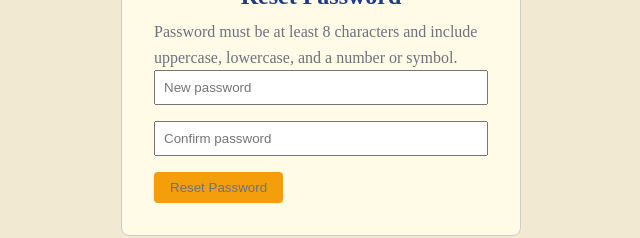
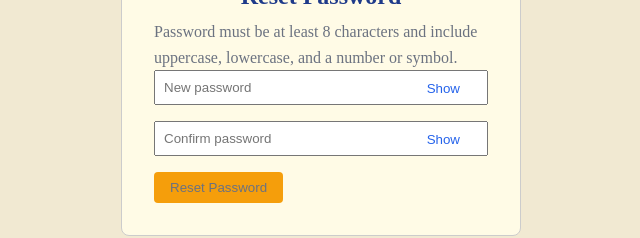
Before and after one commit to MiTOBrien/eds, a Vue app: page /reset-password in a window 1280 px wide. Shown: the part 447-685 px from the top of the page, without its empty margins (319-959 px from the left). Built offline with nearby package versions, Linux system fonts and the light colour scheme.

Commit message:
Fixes the show password option on pwd reset page

```diff
--- a/src/views/ResetPasswordView.vue
+++ b/src/views/ResetPasswordView.vue
@@ -57,19 +57,31 @@ const submitReset = async () => {
         Password must be at least 8 characters and include uppercase, lowercase, and a number or
         symbol.
       </p>
+      <div class="input-group">
         <input
-        type="password"
           v-model="password"
           :type="showPassword ? 'text' : 'password'"
           placeholder="New password"
         />
-      <p v-if="!doPasswordsMatch" class="validation-message">Passwords do not match.</p>
+        <button type="button" class="toggle-password" @click="showPassword = !showPassword">
+          {{ showPassword ? 'Hide' : 'Show' }}
+        </button>
+      </div>
+
+      <div class="input-group">
         <input
-        type="password"
           v-model="passwordConfirmation"
           :type="showConfirmPassword ? 'text' : 'password'"
           placeholder="Confirm password"
         />
+        <button
+          type="button"
+          class="toggle-password"
+          @click="showConfirmPassword = !showConfirmPassword"
+        >
+          {{ showConfirmPassword ? 'Hide' : 'Show' }}
+        </button>
+      </div>
       <button type="submit" :disabled="!isPasswordValid || !doPasswordsMatch">
         Reset Password
       </button>
@@ -86,12 +98,36 @@ const submitReset = async () => {
   border: 1px solid #ccc;
   border-radius: 8px;
 }
+
 input {
   display: block;
   width: 100%;
   margin-bottom: 1rem;
   padding: 0.5rem;
 }
+
+.input-group {
+  position: relative;
+  margin-bottom: 1rem;
+}
+
+.input-group input {
+  width: 100%;
+  padding-right: 4rem;
+}
+
+.toggle-password {
+  position: absolute;
+  top: 50%;
+  right: 0.75rem;
+  transform: translateY(-50%);
+  background: none;
+  border: none;
+  color: #2563eb;
+  font-weight: 500;
+  cursor: pointer;
+}
+
 button {
   padding: 0.5rem 1rem;
 }
```
Also changed, not shown: 1 other file (tests, documents, lock files or other folders). Lines whose indentation alone changed are shown as unchanged.
